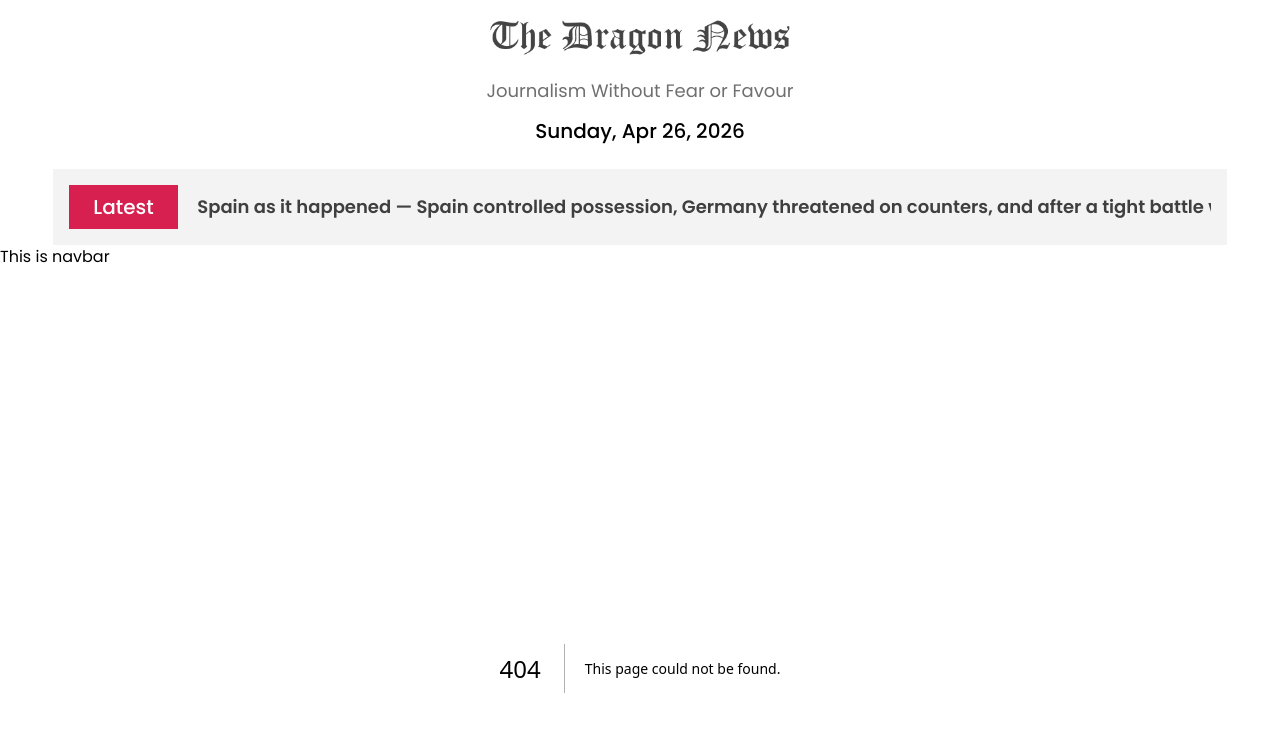
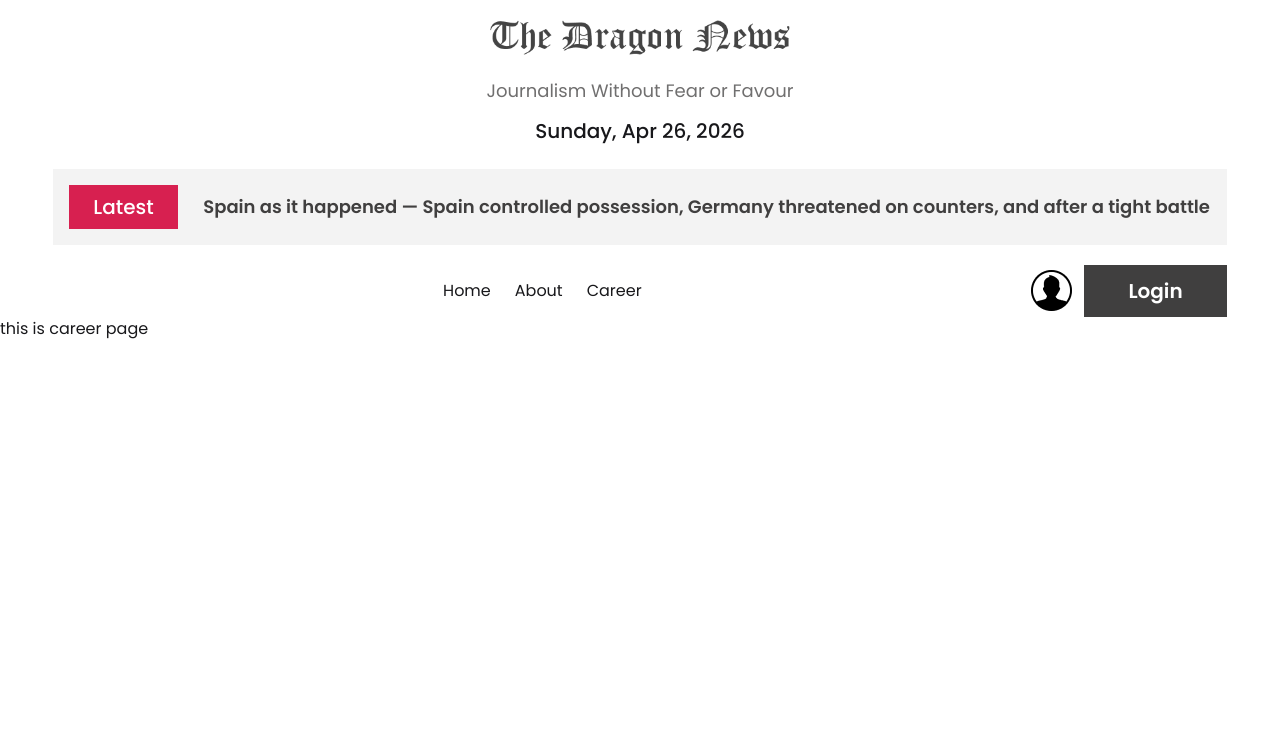
Before and after one commit to tfshorifulislam/dragon-news, a Next.js app: page /career in a window 1280 px wide. Before the commit this address had no page. Shown: the top 732 px of the page. Built offline with nearby package versions, Linux system fonts and the light colour scheme.

Commit message:
not found page and navbar done

```diff
--- /dev/null
+++ b/src/app/(main)/about/page.jsx
@@ -0,0 +1,13 @@
+import React from 'react';
+
+const AboutPage = () => {
+    return (
+        <div>
+            <h1>
+                this is about page
+            </h1>
+        </div>
+    );
+};
+
+export default AboutPage;
--- /dev/null
+++ b/src/app/(main)/career/page.jsx
@@ -0,0 +1,13 @@
+import React from 'react';
+
+const CareerPage = () => {
+    return (
+        <div>
+            <h1>
+                this is career page
+            </h1>
+        </div>
+    );
+};
+
+export default CareerPage;
--- /dev/null
+++ b/src/app/not-found.js
@@ -0,0 +1,41 @@
+import Link from "next/link";
+import React from "react";
+
+const NotFound = () => {
+    return (
+        <div className="flex items-center justify-center min-h-screen bg-gray-50 px-4">
+            <div className="text-center max-w-md">
+                {/* Icon / Illustration */}
+                <div className="text-7xl mb-4">📰</div>
+
+                {/* Title */}
+                <h1 className="text-5xl font-bold text-gray-800 mb-2">404</h1>
+
+                {/* Message */}
+                <h2 className="text-2xl font-semibold text-gray-700 mb-3">
+                    Page Not Found
+                </h2>
+
+                <p className="text-gray-500 mb-6">
+                    Sorry, the news article or page you are looking for doesn’t exist or
+                    has been moved.
+                </p>
+
+                {/* Button */}
+                <Link
+                    href="/"
+                    className="inline-block px-6 py-3 bg-[#D72050] text-white rounded-lg shadow hover:bg-[#D72090] transition"
+                >
+                    Back to Home
+                </Link>
+
+                {/* Extra hint */}
+                <p className="text-xs text-gray-400 mt-6">
+                    Stay updated with the latest breaking news
+                </p>
+            </div>
+        </div>
+    );
+};
+
+export default NotFound;
--- a/src/components/navbar/Navbar.jsx
+++ b/src/components/navbar/Navbar.jsx
@@ -1,11 +1,30 @@
+import Image from 'next/image';
+import Link from 'next/link';
 import React from 'react';
-
+import avatar from '@/assets/user.png'
 const Navbar = () => {
     return (
-        <div>
-            <h1>
-                This is navbar
-            </h1>
+        <div className='flex flex-col-reverse md:flex-row justify-between items-center mt-5 mx-auto w-11/12'>
+            <div className='hidden md:flex'></div>
+            <div>
+                <ul className='flex items-center justify-center gap-6'>
+                    <li>
+                        <Link href={'/'}>Home</Link>
+                    </li>
+                    <li>
+                        <Link href={'/about'}>About</Link>
+                    </li>
+                    <li>
+                        <Link href={'career'}>Career</Link>
+                    </li>
+                </ul>
+            </div>
+            <div className='flex justify-center items-center gap-3 mb-4 md:mb-0 mt-7 md:mt-0'>
+                <Image src={avatar} weidth={41} height={41} alt='avatar' />
+                <button className='bg-[#403F3F] font-medium md:font-semibold text-lg  md:text-xl text-white py-3 px-11'>
+                    Login
+                </button>
+            </div>
         </div>
     );
 };
```
